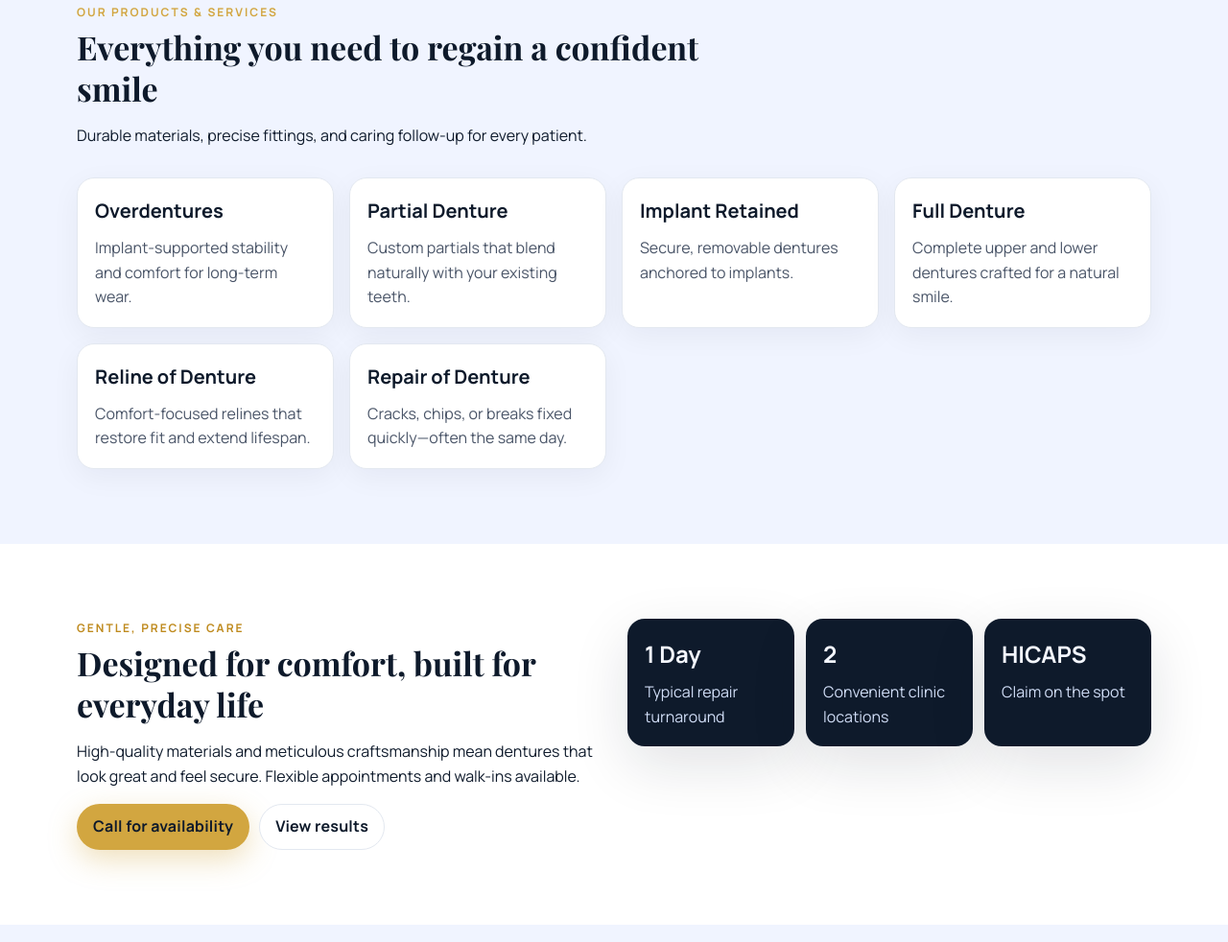
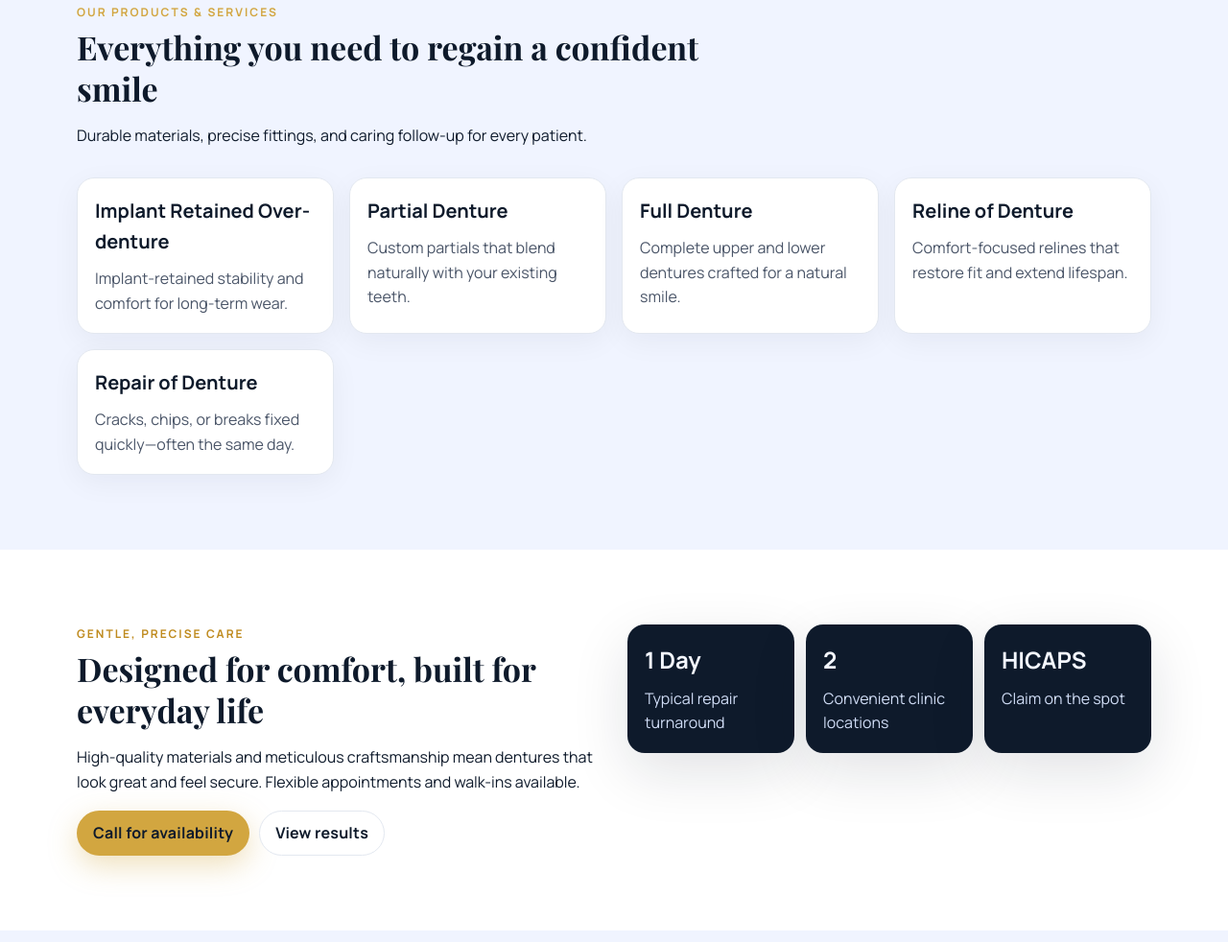
Before and after one commit to anitha1243/gsd, a plain HTML site: page index.html in a window 1280 px wide. Shown: the part 1462-2444 px from the top of the page at 96% size. Drawn offline with nearby package versions, Linux system fonts and the light colour scheme.

Commit message:
Updated service name

```diff
--- a/index.html
+++ b/index.html
@@ -117,16 +117,12 @@
         </div>
         <div class="card-grid">
           <article class="card">
-            <h3>Overdentures</h3>
-            <p>Implant-supported stability and comfort for long-term wear.</p>
+            <h3>Implant Retained Over-denture</h3>
+            <p>Implant-retained stability and comfort for long-term wear.</p>
           </article>
           <article class="card">
             <h3>Partial Denture</h3>
             <p>Custom partials that blend naturally with your existing teeth.</p>
-          </article>
-          <article class="card">
-            <h3>Implant Retained</h3>
-            <p>Secure, removable dentures anchored to implants.</p>
           </article>
           <article class="card">
             <h3>Full Denture</h3>
```
